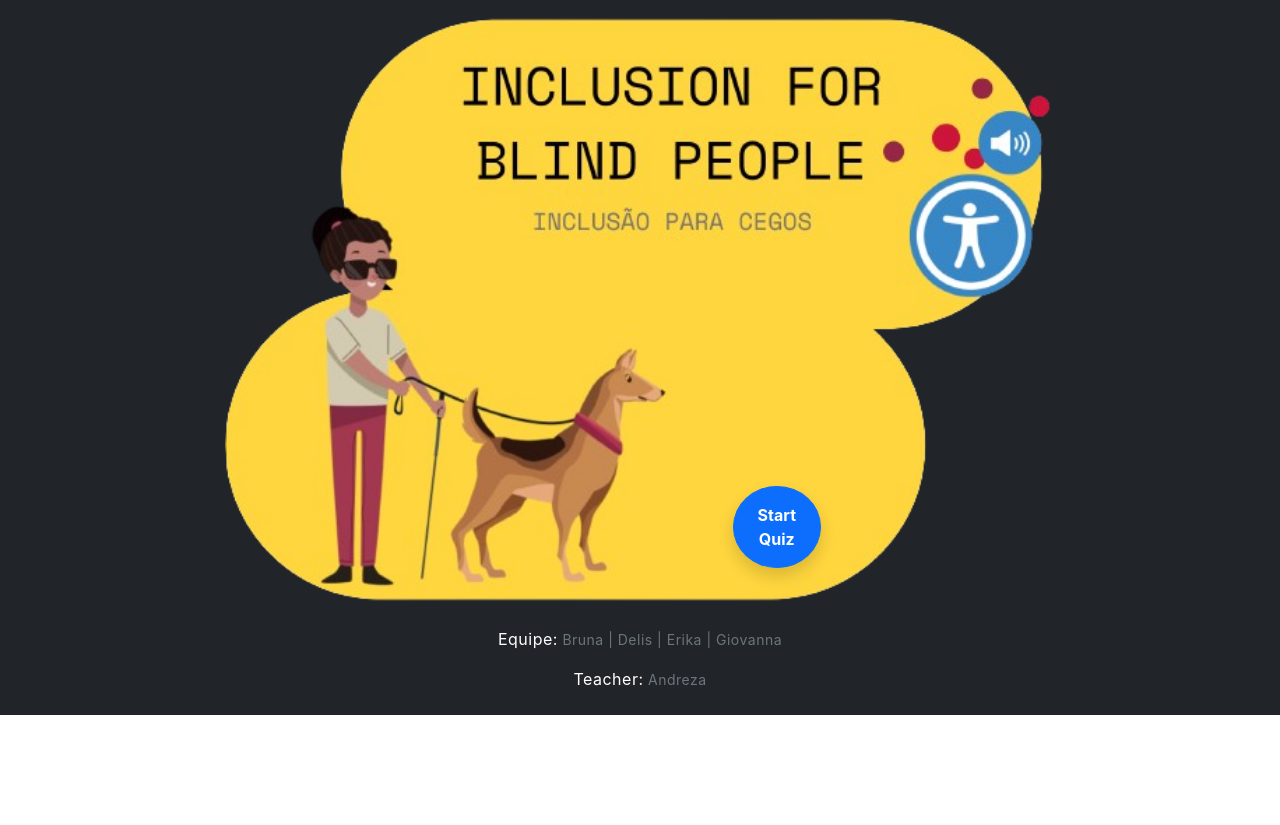
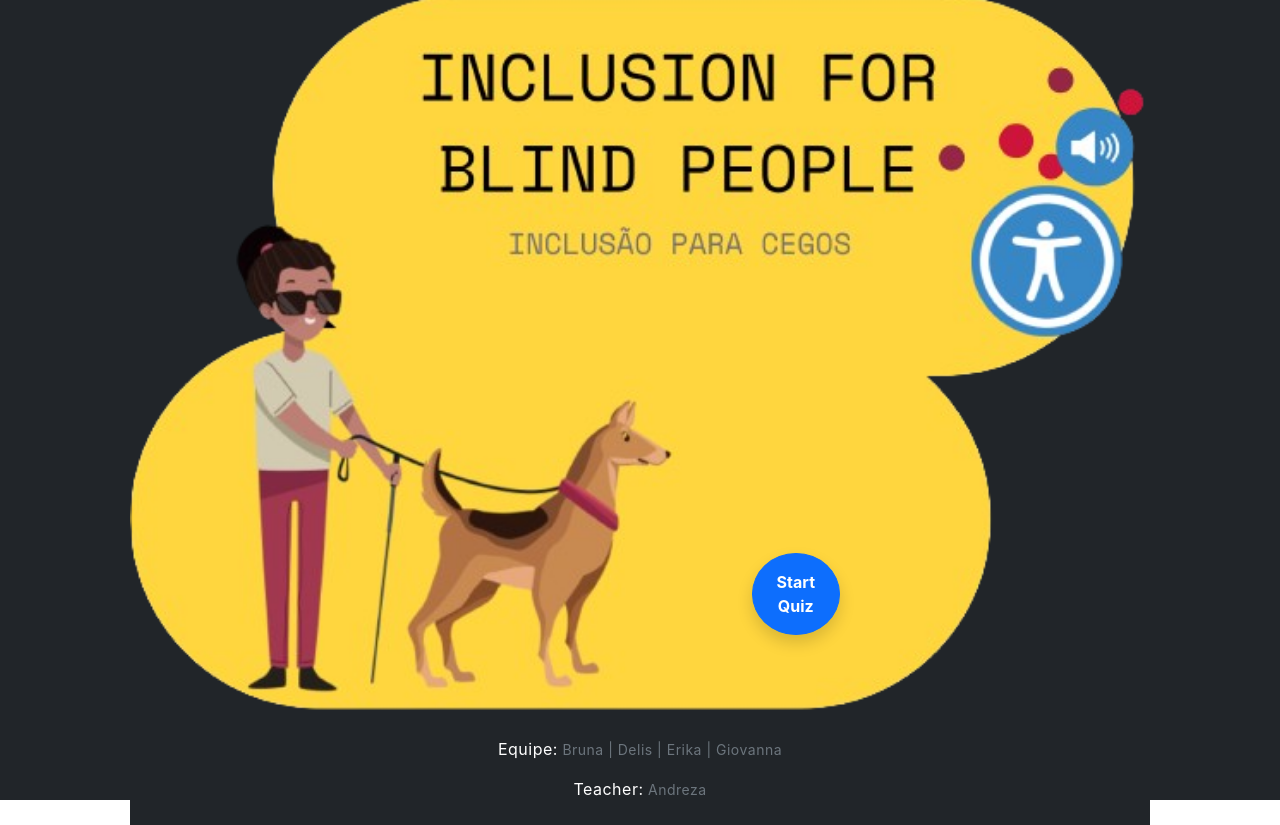
Before and after one commit to DelisG/React-Quiz, a React (Create React App) app: page / in a window 1280 px wide. Before the commit the page ends 800 px from the top, so only its background shows below. Built offline with nearby package versions, Linux system fonts and the light colour scheme.

Commit message:
:card_file_box: Build

```diff
--- a/src/components/Start.js
+++ b/src/components/Start.js
@@ -11,8 +11,7 @@ const Start = () => {
       style={{ display: `${showStart ? "block" : "none"}` }}
     >
       <div className="container">
-        <div className="row h-100 align-items-center justify-content-center">
-          <div className="col-lg-10 h-100 d-flex justif-content-center flex-column">
+        <div className=" h-100 vh-100 d-flex justify-content-center flex-column">
             <div className="position-relative text-center px-5 pt-3">
               <img
                 src={bgmd}
@@ -55,7 +54,6 @@ const Start = () => {
             </div>
           </div>
         </div>
-      </div>
     </section>
   );
 };
```
Also changed, not shown: 7 other files (tests, documents, lock files or other folders).
